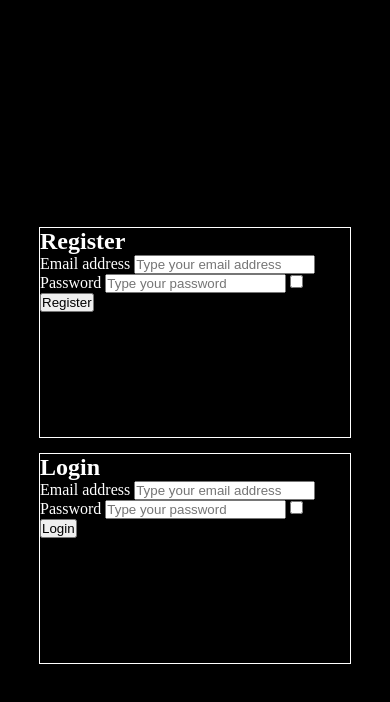
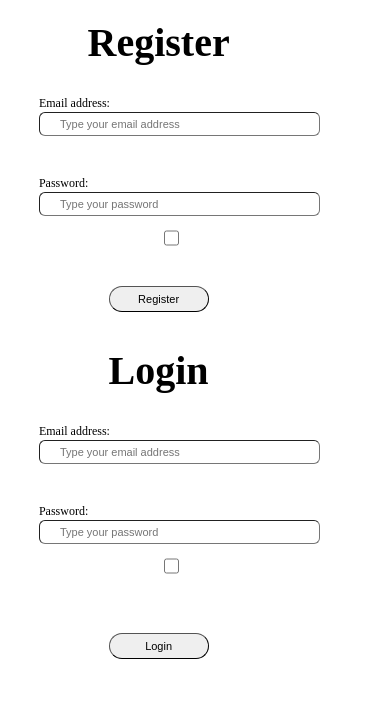
Before and after one commit to BOOMBERT/user-registration, a plain HTML site: page frontend/public/index.html in a window 390 px wide. Drawn offline with Linux system fonts and the light colour scheme; files that its build step writes are made by us from their sources; files whose address does not match are found by name.

Commit message:
- Initial styling of forms to make them fully responsive and look good, - Added file (main-styles) to include global styles

```diff
--- a/frontend/public/index.html
+++ b/frontend/public/index.html
@@ -13,38 +13,42 @@
 
     <div id="forms-container">
         <form id="register-form">
+            <h2 class="form-title">Register</h2>
 
-            <h2>Register</h2>
-            <label for="register-email">Email address</label>
-            <input type="text" id="register-email" class="input-email" placeholder="Type your email address" maxlength="320" autocomplete="on">
-            <label for="register-email" id="register-email-label" class="input-error"></label>
+            <div class="email-container">
+                <label for="register-email" class="input-label">Email address:</label>
+                <input type="text" id="register-email" class="form-input" placeholder="Type your email address" maxlength="320" autocomplete="on">
+            </div>
+            <label for="register-email" id="register-email-error-label" class="input-error"></label>
 
             <div class="password-container">
-                <label for="register-password">Password</label>
-                <input type="password" id="register-password" class="input-password" placeholder="Type your password" maxlength="256" autocomplete="off">
+                <label for="register-password" class="input-label">Password:</label>
+                <input type="password" id="register-password" class="form-input" placeholder="Type your password" maxlength="256" autocomplete="off">
+                <input type="checkbox" id="register-password-checkbox" class="checkbox-password" onclick="passwordVisibilityToggle('register-password')">
+            </div>
+            <label for="register-password" id="register-password-error-label" class="input-error"></label>
 
-                <input type="checkbox" id="register-password-checkbox" onclick="passwordVisibilityToggle('register-password')">
-                <label for="register-password" id="register-password-label" class="input-error"></label>
-            </div>
-
-            <button type="submit" id="register-submit-button">Register</button>
+            <button type="submit" id="register-submit-button" class="form-submit-button">Register</button>
         </form>
 
         <form id="login-form">
+            <h2 class="form-title">Login</h2>
 
-            <h2>Login</h2>
-            <label for="login-email">Email address</label>
-            <input type="text" id="login-email" class="input-email" placeholder="Type your email address" maxlength="320" autocomplete="on">
+            <div class="email-container">
+                <label for="login-email" class="input-label">Email address:</label>
+                <input type="text" id="login-email" class="form-input" placeholder="Type your email address" maxlength="320" autocomplete="on">
+            </div>
+            <label for="" class="input-error"></label>
 
             <div class="password-container">
-                <label for="login-password">Password</label>
-                <input type="password" id="login-password" class="input-password" placeholder="Type your password" maxlength="256" autocomplete="off">
-
-                <input type="checkbox" id="login-password-checkbox" onclick="passwordVisibilityToggle('login-password')">
+                <label for="login-password" class="input-label">Password:</label>
+                <input type="password" id="login-password" class="form-input" placeholder="Type your password" maxlength="256" autocomplete="off">
+                <input type="checkbox" id="login-password-checkbox" class="checkbox-password" onclick="passwordVisibilityToggle('login-password')">
             </div>
 
-            <button type="submit" id="login-submit-button">Login</button>
-            <label for="login-submit-button" id="login-email-password-label" class="input-error"></label>
+            <p id="login-email-password-error" class="input-error"></p>
+            <button type="submit" id="login-submit-button" class="form-submit-button">Login</button>
+
         </form>
     </div>
 
--- a/frontend/src/styles/form-styles.css
+++ b/frontend/src/styles/form-styles.css
@@ -1,28 +1,73 @@
-* {
-    margin: 0;
-    padding: 0;
-    box-sizing: border-box;
-}
-
-body {
-    height: 100vh;
-    display: flex;
-    justify-content: center;
-    align-items: center;
-    background-color: black;
-}
+@import url("main-styles.css");
 
 #forms-container {
     display: flex;
     justify-content: space-around;
-    width: 700px;
+    width: 750px;
     height: 50%;
 }
 
-form {
+#register-form,
+#login-form {
     border: white solid 1px;
-    color: white;
+    background-color: white;
     width: 45%;
+    border-radius: 25px;
+    display: flex;
+    align-items: center;
+    text-align: center;
+    flex-direction: column;
+    justify-content: center;
+}
+
+.input-error {
+    color: red;
+    display: block;
+    font-size: 13px;
+    min-height: 35px;
+}
+
+.checkbox-password {
+    display: inline;
+    position: absolute;
+    width: 15px;
+    height: 38px;
+    margin-left: 5px;
+}
+
+.input-label {
+    display: flex;
+    font-size: 13px;
+    margin-bottom: 1px;
+}
+
+.email-container,
+.password-container {
+    width: 80%;
+}
+
+.form-input {
+    margin-bottom: 5px;
+    width: 100%;
+    padding: 8px 20px;
+    border-radius: 6px;
+}
+
+.form-title {
+    margin-bottom: 10%;
+}
+
+.form-submit-button{
+    margin-top: 10%;
+    margin-bottom: 5%;
+    width: 125px;
+    padding: 8px 20px;
+    border-radius: 25px;
+}
+
+.form-submit-button,
+.checkbox-password {
+    cursor: pointer;
 }
 
 @media only screen and (max-width: 800px) {
@@ -30,15 +75,60 @@ form {
         display: block;
         width: 80%;
         max-width: 500px;
+        height: auto;
     }
 
-    form {
+    #register-form,
+    #login-form {
         width: 100%;
-        height: 50%;
         margin: 5% 0;
+    }
+
+    .form-title {
+        margin-top: 1%;
     }
 }
 
-.input-error {
-    color: red;
+@media only screen and (max-width: 450px) {
+    .form-submit-button {
+        width: 100px;
+        padding: 6px 15px;
+        border-width: 1px;
+        font-size: 11px;
+    }
+
+    .form-input {
+        padding: 5px 20px;
+        font-size: 11px;
+        border-width: 1px;
+    }
+
+    .checkbox-password {
+        width: 15px;
+        height: 28px;
+    }
+
+    .input-error {
+        font-size: 10px;
+    }
+
+    .form-title {
+        font-size: 40px;
+    }
+
+    .input-label {
+        font-size: 12px;
+    }
 }
+
+@media only screen and (max-height: 670px) {
+    .form-submit-button {
+        margin-top: 0;
+    }
+
+    .form-title {
+        font-size: 30px;
+        margin-bottom: 10px;
+        margin-top: 0;
+    }
+}
--- /dev/null
+++ b/frontend/src/styles/main-styles.css
@@ -0,0 +1,28 @@
+@import url('https://fonts.googleapis.com/css2?family=JetBrains+Mono&display=swap');
+
+* {
+    margin: 0;
+    padding: 0;
+    box-sizing: border-box;
+}
+
+body {
+    height: 100vh;
+    display: flex;
+    justify-content: center;
+    align-items: center;
+    background-color: black;
+}
+
+
+h2 {
+    font-size: 50px;
+}
+
+h2,
+label,
+p,
+button,
+input {
+    font-family: 'JetBrains Mono', monospace;
+}
--- a/frontend/src/validations/dataValidation.js
+++ b/frontend/src/validations/dataValidation.js
@@ -1,5 +1,5 @@
-const registerEmailLabel = document.getElementById('register-email-label');
-const registerPasswordLabel = document.getElementById('register-password-label');
+const registerEmailLabel = document.getElementById('register-email-error-label');
+const registerPasswordLabel = document.getElementById('register-password-error-label');
 
 const invalidEmailMessage = "Invalid email address";
 
@@ -26,12 +26,13 @@ export function registerParametersValidation(email, password) {
     return isValid;
 }
 
-const loginEmailPasswordLabel = document.getElementById('login-email-password-label');
+const loginEmailPasswordLabel = document.getElementById('login-email-password-error');
 const invalidEmailOrPasswordMessage = "Email address or password is incorrect"
 
 export function loginParametersValidation(email, password) {
     if (!validateEmail(email) || validatePassword(password) !== true) {
         loginEmailPasswordLabel.textContent = invalidEmailOrPasswordMessage;
+        console.error(invalidEmailOrPasswordMessage);
         return false;
     } else {
         loginEmailPasswordLabel.textContent = "";
--- a/frontend/src/validations/responseValidation.js
+++ b/frontend/src/validations/responseValidation.js
@@ -1,8 +1,8 @@
 import { clearFormInputData } from "../utils/clearForms.js";
 
 
-const registerEmailLabel = document.getElementById('register-email-label');
-const registerPasswordLabel = document.getElementById('register-password-label');
+const registerEmailErrorLabel = document.getElementById('register-email-error-label');
+const registerPasswordErrorLabel = document.getElementById('register-password-error-label');
 
 const registerEmailInput = document.getElementById('register-email');
 const registerPasswordInput = document.getElementById('register-password');
@@ -19,9 +19,9 @@ export async function registerResponseValidation(registerResponse) {
         const responseDataLocation = await responseData.detail.loc[1];
 
         if (responseDataLocation === "email") {
-            registerEmailLabel.textContent = responseDataMessage;
+            registerEmailErrorLabel.textContent = responseDataMessage;
         } else if (responseDataLocation === "password") {
-            registerPasswordLabel = responseDataMessage;
+            registerPasswordErrorLabel = responseDataMessage;
         }
         console.error(responseDataMessage);
     }
@@ -29,7 +29,7 @@ export async function registerResponseValidation(registerResponse) {
     return registerResponse;
 }
 
-const loginEmailPasswordLabel = document.getElementById('login-email-password-label');
+const loginEmailPasswordError = document.getElementById('login-email-password-error');
 
 const loginEmailInput = document.getElementById('login-email');
 const loginPasswordInput = document.getElementById('login-password');
@@ -45,7 +45,7 @@ export async function loginResponseValidation(loginResponse) {
         const responseData = await loginResponse.json();
         const responseDataMessage = await responseData.detail.msg;
 
-        loginEmailPasswordLabel.textContent = responseDataMessage;
+        loginEmailPasswordError.textContent = responseDataMessage;
 
         console.error(responseDataMessage);
         return false;
```
